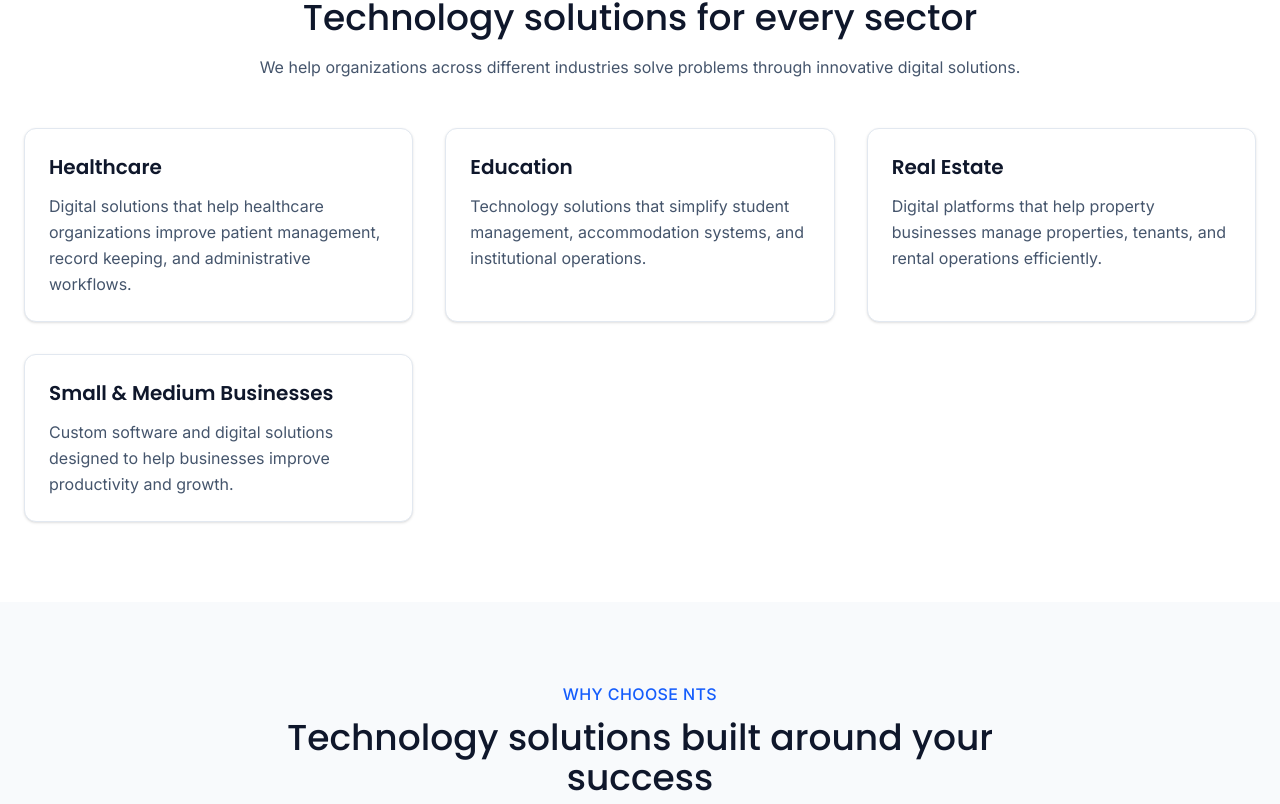
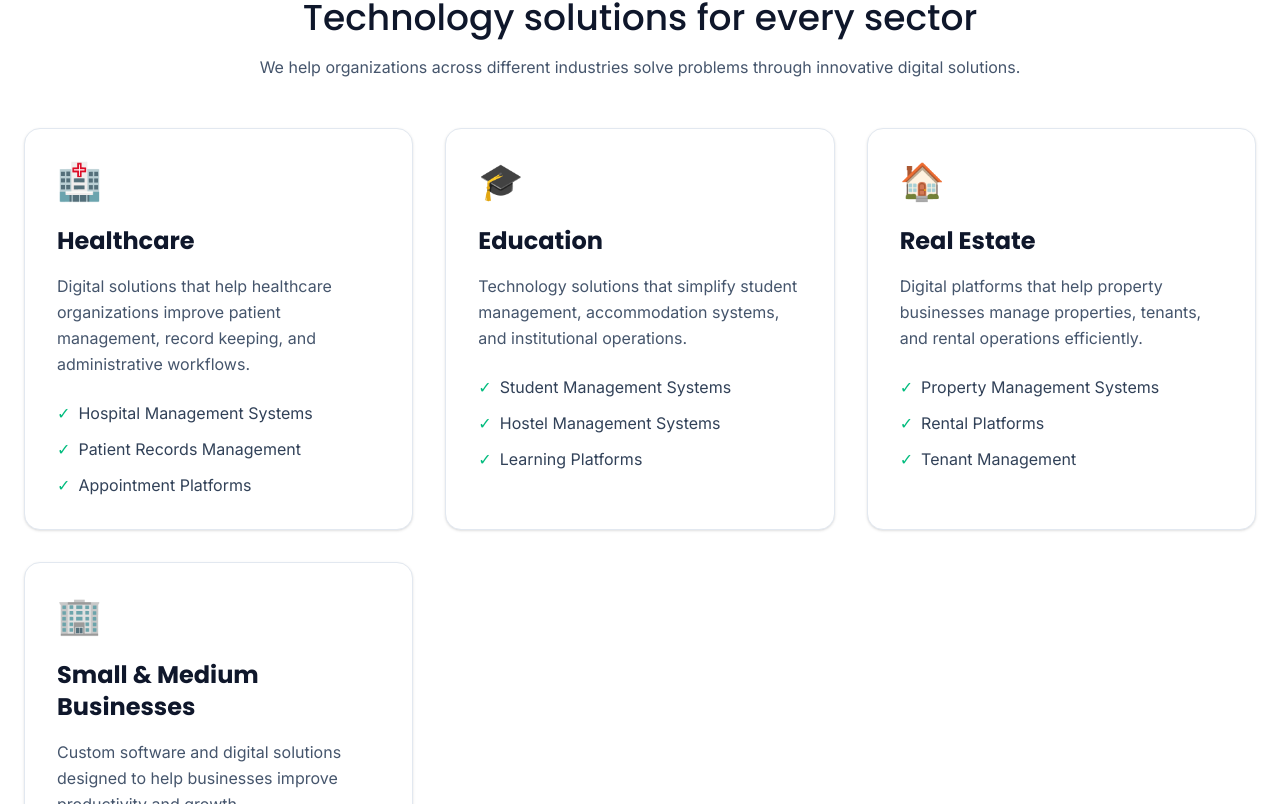
Before and after one commit to SANTS2006/NTSDigitalSolutions, a React (Vite) app: page / in a window 1280 px wide. Shown: the part 3456-4260 px from the top of the page. Built offline with nearby package versions, Linux system fonts and the light colour scheme.

Commit message:
Create industries card components

```diff
--- /dev/null
+++ b/src/components/sections/IndustriesHero.jsx
@@ -0,0 +1,18 @@
+import company from "../../data/company";
+
+const IndustriesHero = () => {
+  return (
+      <section className="flex justify-center items-center py-20 bg-slate-50">
+          <div className=" max-w-7xl -auto px-6 text-center">
+              <h1 className=" text-4xl md:text-6xl font-bold text-slate-900">
+                  Our Indsutries
+              </h1>
+              <p className=" mt-6 text-lg text-slate-600 max-w-3xl mx-auto">
+                  {company.solutionsMotto}
+              </p>
+          </div>
+      </section>
+  )
+}
+
+export default IndustriesHero
--- a/src/components/sections/IndustriesPreview.jsx
+++ b/src/components/sections/IndustriesPreview.jsx
@@ -9,7 +9,7 @@ const IndustriesPreview = () => {
               <SectionTitle subtitle="Industries We Serve" title="Technology solutions for every sector" description="We help organizations across different industries solve problems through innovative digital solutions." />
               <div className="grid md:grid-cols-2 lg:grid-cols-3 gap-8">
                 {industries.map((industry, index) =>(
-                    <IndustryCard key={index} title={industry.title} description={industry.description} />
+                    <IndustryCard key={index} title={industry.title} description={industry.description} industry={industry} />
                 ))}
               </div>
           </div>
--- a/src/components/ui/IndustryCard.jsx
+++ b/src/components/ui/IndustryCard.jsx
@@ -1,16 +1,119 @@
 import { motion } from "framer-motion";
 
-const IndustryCard = ({ title, description }) => {
-  return (
-      <motion.div whileHover={{ y: -6 }} transition={{ duration: 0.2 }} className="bg-white border border-slate-200 rounded-xl p-6 shadow-sm hover:shadow-lg transition">
-        <h3 className="text-xl font-semibold text-slate-900 mb-3">
-            {title}
-        </h3>
-        <p className="text-slate-600 leading-relaxed">
-            {description}
-        </p>
-    </motion.div>
-  )
+
+function IndustryCard({
+    industry
+}) {
+
+    return (
+
+        <motion.div
+
+            whileHover={{
+                y: -8
+            }}
+
+            transition={{
+                duration: 0.2
+            }}
+
+            className="
+            bg-white
+            rounded-2xl
+            p-8
+            border
+            border-slate-200
+            shadow-sm
+            "
+
+        >
+
+            {/* Icon */}
+
+            <div className="
+            text-4xl
+            mb-6
+            ">
+
+                {industry.icon}
+
+            </div>
+
+
+            {/* Title */}
+
+            <h3 className="
+            text-2xl
+            font-bold
+            text-slate-900
+            ">
+
+                {industry.title}
+
+            </h3>
+
+
+            {/* Description */}
+
+            <p className="
+            mt-4
+            text-slate-600
+            leading-relaxed
+            ">
+
+                {industry.description}
+
+            </p>
+
+
+
+            {/* Solutions */}
+
+            <ul className="
+            mt-6
+            space-y-3
+            ">
+
+
+                {
+                    industry.solutions.map((solution) => (
+
+                        <li
+
+                            key={solution}
+
+                            className="
+                            flex
+                            gap-2
+                            text-slate-700
+                            "
+
+                        >
+
+                            <span className="
+                            text-emerald-500
+                            ">
+                                ✓
+                            </span>
+
+
+                            {solution}
+
+
+                        </li>
+
+                    ))
+                }
+
+
+            </ul>
+
+
+        </motion.div>
+
+    );
+
 }
 
-export default IndustryCard
+
+export default IndustryCard;
--- a/src/pages/Industries.jsx
+++ b/src/pages/Industries.jsx
@@ -1,8 +1,12 @@
+import IndustriesHero from "../components/sections/IndustriesHero";
+import IndustriesPreview from "../components/sections/IndustriesPreview";
+
 function Industries() {
     return (
-        <div>
-            <h1>Industries Page</h1>
-        </div>
+        <>
+            <IndustriesHero />
+            <IndustriesPreview />
+        </>
     );
 }
 
```
